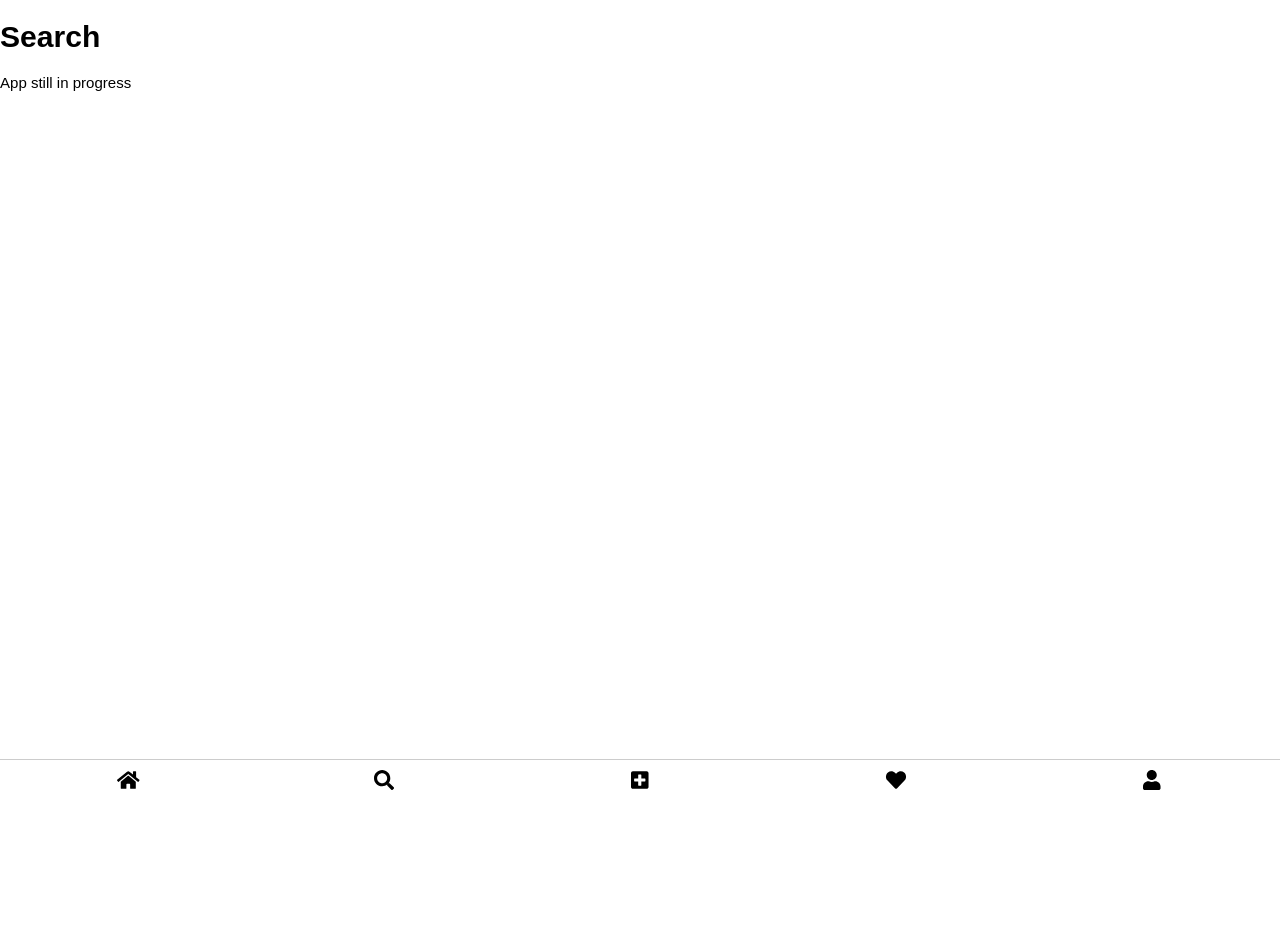
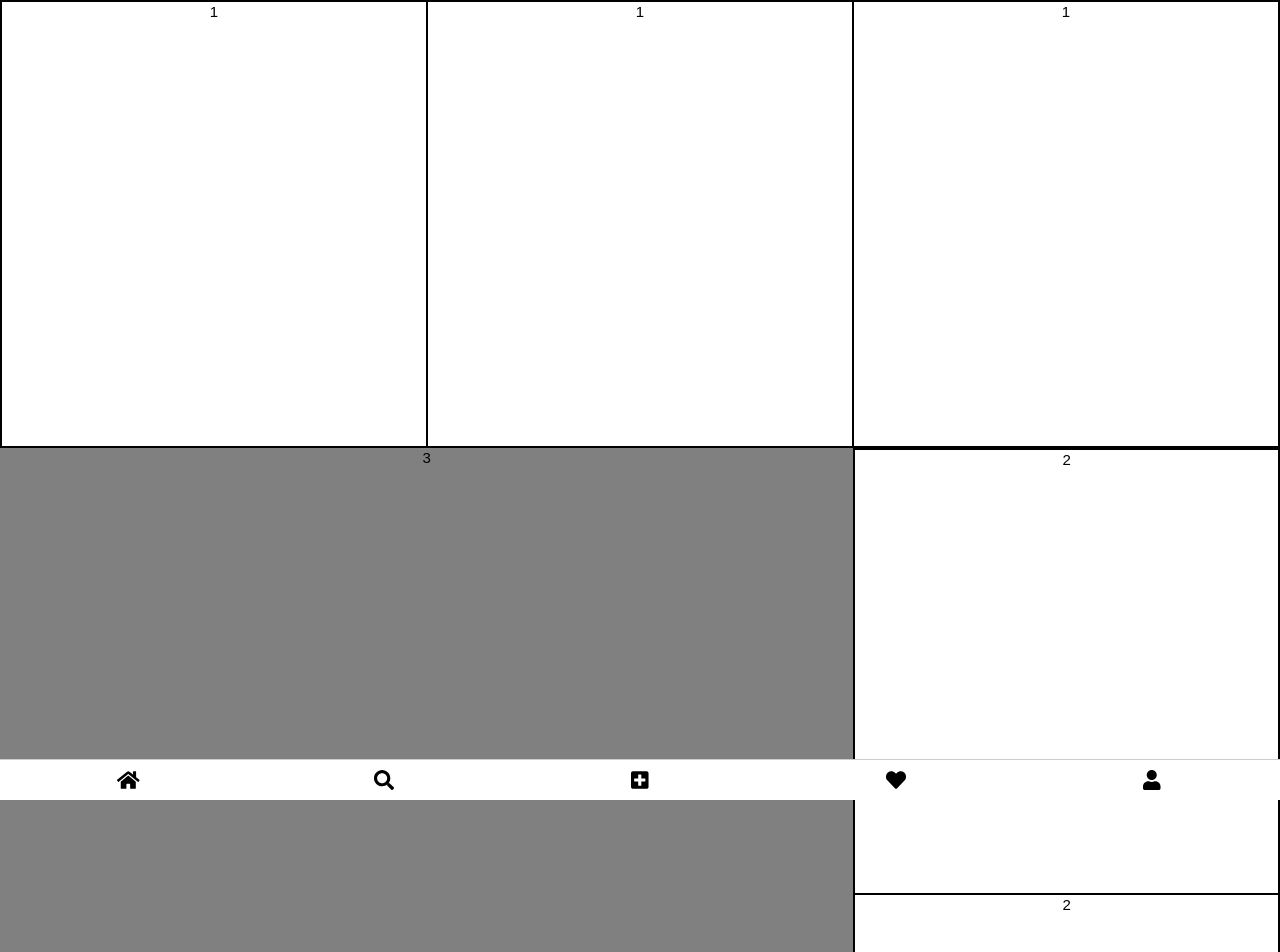
Before and after one commit to superman-saeed/instagram-demo, a React (Create React App) app: page /search in a window 1280 px wide. Shown: the top 952 px of the page. Before the commit the page ends 800 px from the top, so only its background shows below. Built offline with nearby package versions, Linux system fonts and the light colour scheme.

Commit message:
added search-grid

```diff
--- a/src/components/Activity.js
+++ b/src/components/Activity.js
@@ -37,7 +37,6 @@ class Activity extends React.Component {
    }
   }
   render(){
-    const {url} = this.props.match;
     return (
       <div className="activity">
        <div className="activity-nav">
@@ -53,7 +52,7 @@ class Activity extends React.Component {
        </ul>
        </div>
        <div>
-        {(this.state.hash=="following") ? <Following /> : <You />}
+        {(this.state.hash==="following") ? <Following /> : <You />}
       </div>
       </div>
     );
--- a/src/components/Search.js
+++ b/src/components/Search.js
@@ -1,14 +1,66 @@
 import React from "react";
+import "../stylesheets/search.css";
 
+const gridArr =[1,2,3,4,5,6,7]
+class Search extends React.Component {
 
-class Search extends React.Component {
   render(){
+    const gElements = gridArr.map((num,key)=>{
+      return (<PhotoGrid  num={num} key={key} />);
+    });
+
     return (
       <div className="">
-      <h1> Search </h1>
-      <p>App still in progress</p>
+      <div className="grid-container">
+        {gElements}
+      </div>
       </div>
     );
   }
 }
 export default Search;
+
+function PhotoGrid(props){
+  const {p,num} = props;
+  return(
+    <div className="photo-grid">
+     <ThreeGrid num={1}/>
+     <LeftGrid />
+     <MiddleGrid />
+     <ThreeGrid num={4}/>
+    </div>
+  )
+
+}
+
+function ThreeGrid(props){
+  return(
+    <div className="small-g">
+      <div class="sg-inner">
+        <div class="fthree-glid">{props.num}</div>
+        <div class="fthree-glid">{props.num}</div>
+        <div class="fthree-glid">{props.num}</div>
+      </div>
+    </div>
+  );
+}
+
+function MiddleGrid(props){
+  return(
+    <div className="big-g">
+    <div className="sg-inner">
+      <div className="fone-grid">3</div>
+    </div>
+    </div>
+  );
+}
+function LeftGrid(props){
+  return(
+    <div className="left-g">
+    <div className="inner">
+      <div className="ftwo-glid">2</div>
+      <div className="ftwo-glid">2</div>
+    </div>
+    </div>
+  );
+}
--- a/src/stylesheets/activity.css
+++ b/src/stylesheets/activity.css
@@ -26,7 +26,7 @@
 
 }
 .activity-nav a:hover{
-  background-color: white;
+
 }
 .activity-nav a::after{
   clear: both;
--- /dev/null
+++ b/src/stylesheets/search.css
@@ -0,0 +1,72 @@
+.grid-container{
+
+}
+.photo-grid{
+display: grid;
+grid-template-columns: repeat(3, 1fr);
+line-height: 20px;
+text-align: center;
+
+}
+.photo-grid:nth-child(even) .big-g{
+  background-color: grey;
+  grid-column: 2/ span 3;
+  grid-row: 2/ span 3;
+
+}
+.photo-grid:nth-child(even) .left-g{
+  grid-column: 1/ span 1;
+  border: 1px solid black;
+  grid-row: 2/ span 3;
+}
+.small-g{
+  grid-column: 1/ span 3;
+  border: 1px solid black;
+
+}
+.photo-grid:nth-child(odd) .big-g{
+  background-color: grey;
+  grid-column: 1/ span 2;
+  grid-row: 2/ span 3;
+}
+
+.photo-grid:nth-child(odd) .left-g{
+  grid-column: 3/ span 3;
+  border: 1px solid black;
+  grid-row: 2/ span 3;
+}
+.sg-inner{
+  display:flex;
+}
+.fthree-glid{
+  flex: 33.33%;
+  border: 0.4px solid black;
+}
+.fthree-glid::after{
+  content: '';
+  padding-top: 100%;
+  display: block;
+}
+.fone-grid{
+  flex: 1;
+
+}
+
+.fone-grid::after{
+  content: '';
+  padding-top: 100%;
+  display: block;
+}
+.inner{
+  display: flex;
+  flex-direction: column;
+}
+.ftwo-glid{
+  border: 1px solid black;
+
+}
+.ftwo-glid:after{
+  content: '';
+  padding-top: 100%;
+  display: block;
+}
```
